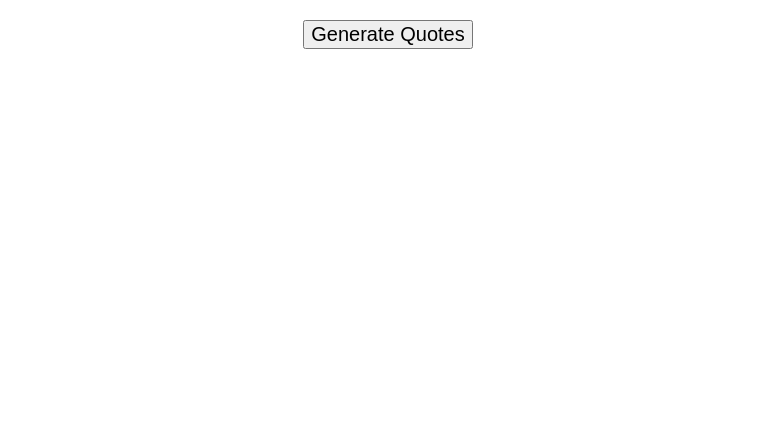
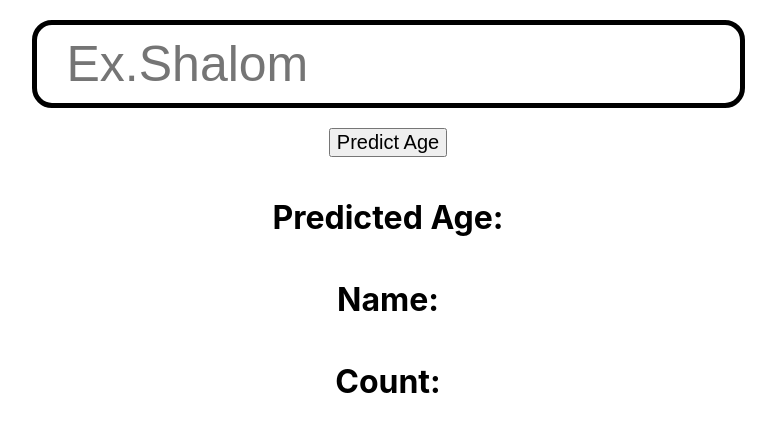
Before and after one commit to nkunda-iyeze/React-Course, a React (Create React App) app: page / in a window 1280 px wide. Shown: the top 432 px of the page, without its empty margins (252-1028 px from the left). Built offline with nearby package versions, Linux system fonts and the light colour scheme; no server answers.

Commit message:
working with api in react basics covered
Predicting age example

```diff
--- a/src/App.css
+++ b/src/App.css
@@ -5,6 +5,7 @@
   align-items: center;
   justify-content: center;
   flex-direction: column;
+  margin-top: 20px;
 
 
 }
--- a/src/App.js
+++ b/src/App.js
@@ -5,18 +5,21 @@
   // .then((response) => response.json())
   //   .then((data) => console.log(data));
 function App() {
-  const [catfact, setCatFact] = useState("")
-  const fetchCatData = () => {
-    Axios.get("https://catfact.ninja/fact")
-    .then((responce) => setCatFact(responce.data.fact));
+  const [name, setName] = useState("");
+  const [predictedAge, setPredictedAge] = useState(null);
+  const predictAge = () => {
+    Axios.get(`https://api.agify.io/?name=${name}`)
+      .then((res) => {
+        setPredictedAge(res.data);
+      });
   }
-  useEffect(() => {
-    fetchCatData();
-  },[]);
   return (
     <div className='App'>
-      <button onClick={fetchCatData}>Generate Quotes</button>
-      <p>{catfact}</p>
+      <input placeholder='Ex.Shalom' onChange={(event)=> setName(event.target.value)}/>
+      <button onClick={predictAge}>Predict Age</button>
+      <h1>Predicted Age: {predictedAge?.age} </h1>
+      <h1>Name: {predictedAge?.name} </h1>
+      <h1>Count: {predictedAge?.count} </h1>
     </div>
   );
 
```
